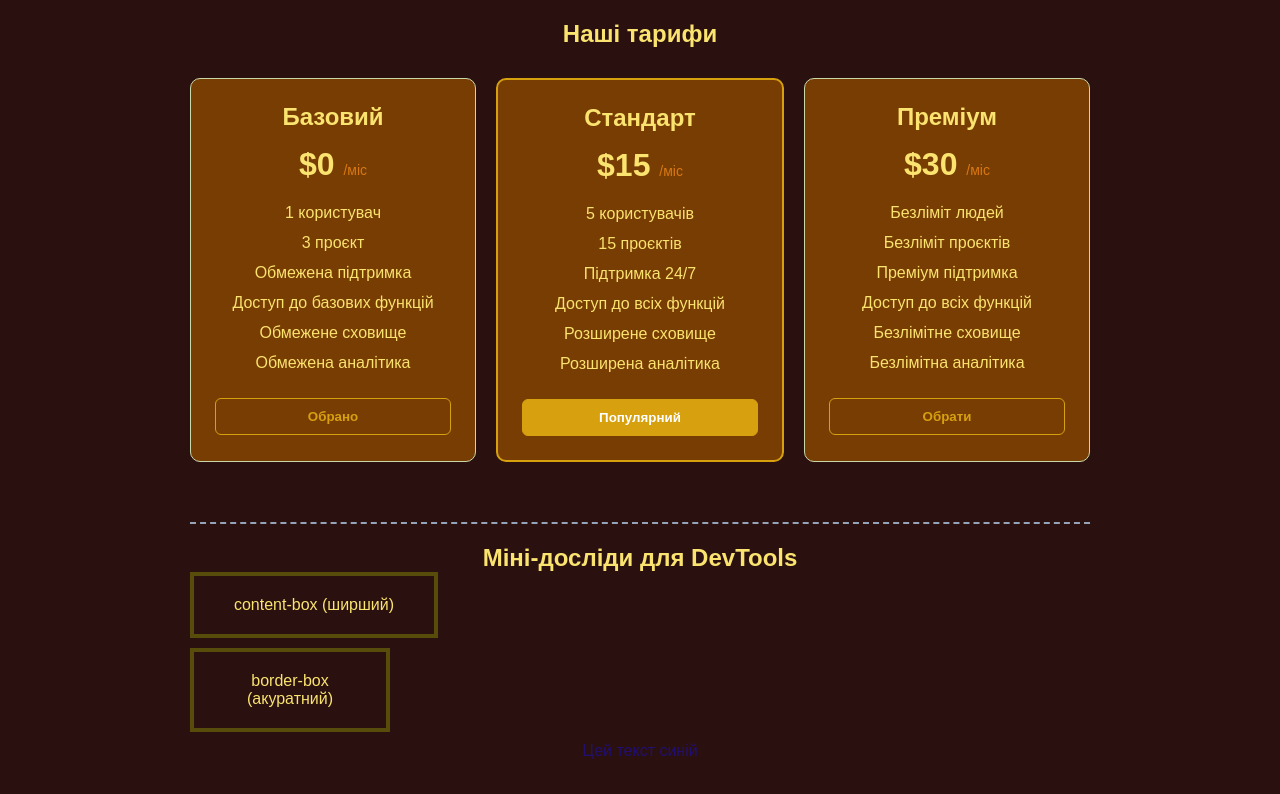
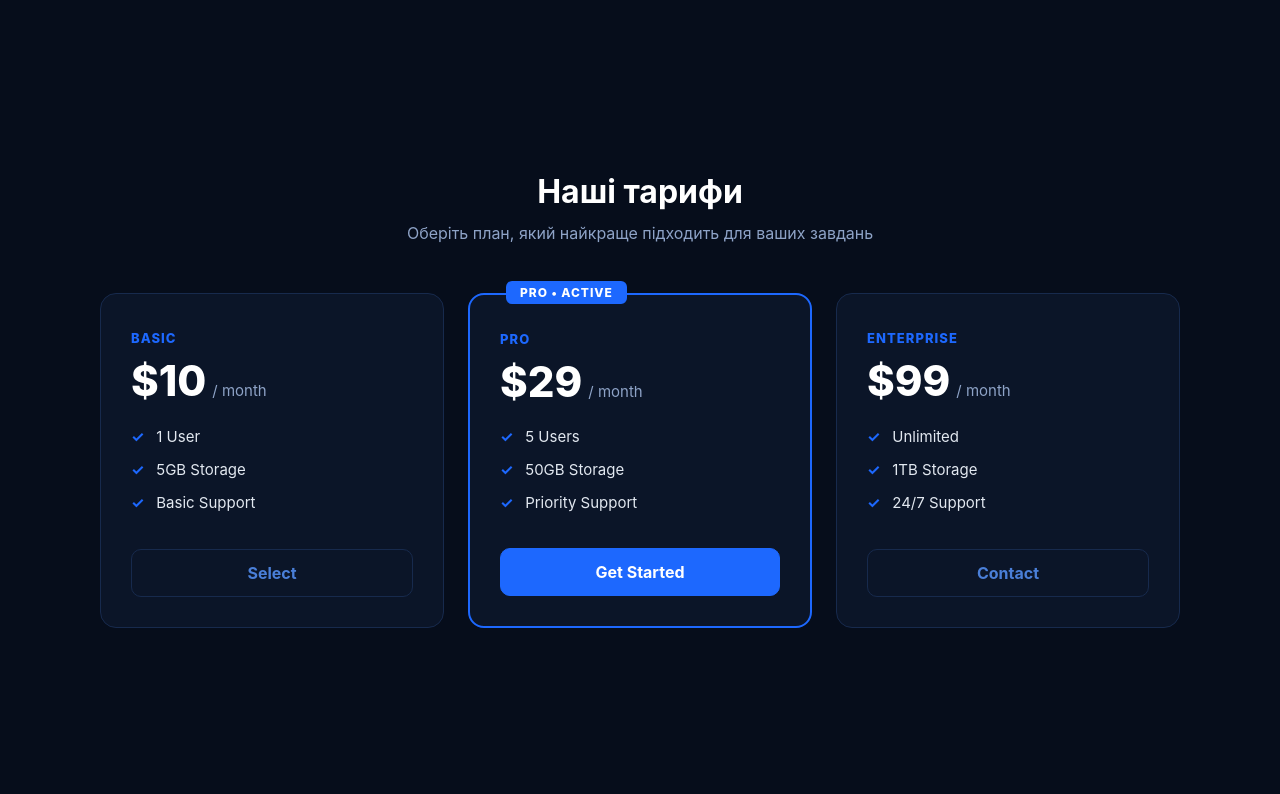
Before and after one commit to dianapinchuk-code/lab-2, a plain HTML site: page index.html in a window 1280 px wide. Drawn offline with Linux system fonts and the light colour scheme.

Commit message:
style: exact match with design

```diff
--- a/index.html
+++ b/index.html
@@ -3,65 +3,72 @@
 <head>
   <meta charset="UTF-8">
   <meta name="viewport" content="width=device-width, initial-scale=1.0">
-  <title>Тарифи</title>
+  <title>Наші тарифи</title>
   <link rel="stylesheet" href="style.css">
 </head>
 <body>
-  <section class="pricing">
-    <h1 class="title">Наші тарифи</h1>
 
-    <div class="cards">
-      <div class="card">
-        <h2>Базовий</h2>
-        <p class="price">$0 <span>/міс</span></p>
-        <ul>
-          <li>1 користувач</li>
-          <li>3 проєкт</li>
-          <li>Обмежена підтримка</li>
-          <li>Доступ до базових функцій</li>
-          <li>Обмежене сховище</li>
-          <li>Обмежена аналітика</li>
-        </ul>
-        <button class="btn">Обрано</button>
-      </div>
+  <section class="pricing-section">
+    <div class="pricing-container">
 
-      <div class="card card-popular">
-        <h2>Стандарт</h2>
-        <p class="price">$15 <span>/міс</span></p>
-        <ul>
-          <li>5 користувачів</li>
-          <li>15 проєктів</li>
-          <li>Підтримка 24/7</li>
-          <li>Доступ до всіх функцій</li>
-          <li>Розширене сховище</li>
-          <li>Розширена аналітика</li>
-        </ul>
-        <button class="btn btn-primary">Популярний</button>
-      </div>
+      <header class="section-header">
+        <h1 class="section-title">Наші тарифи</h1>
+        <p class="section-subtitle">Оберіть план, який найкраще підходить для ваших завдань</p>
+      </header>
 
-      <div class="card">
-        <h2>Преміум</h2>
-        <p class="price">$30 <span>/міс</span></p>
-        <ul>
-          <li>Безліміт людей</li>
-          <li>Безліміт проєктів</li>
-          <li>Преміум підтримка</li>
-          <li>Доступ до всіх функцій</li>
-          <li>Безлімітне сховище</li>
-          <li>Безлімітна аналітика</li>
-        </ul>
-        <button class="btn">Обрати</button>
+      <div class="pricing-grid">
+
+        <article class="card">
+          <div class="card-header">
+            <span class="plan-name">BASIC</span>
+            <div class="plan-price">
+              <span class="amount">$10</span>
+              <span class="period">/ month</span>
+            </div>
+          </div>
+          <ul class="features-list">
+            <li><span class="check">✓</span> 1 User</li>
+            <li><span class="check">✓</span> 5GB Storage</li>
+            <li><span class="check">✓</span> Basic Support</li>
+          </ul>
+          <button class="btn btn-outline">Select</button>
+        </article>
+
+        <article class="card card-active">
+          <div class="badge">PRO • ACTIVE</div>
+          <div class="card-header">
+            <span class="plan-name">PRO</span>
+            <div class="plan-price">
+              <span class="amount">$29</span>
+              <span class="period">/ month</span>
+            </div>
+          </div>
+          <ul class="features-list">
+            <li><span class="check">✓</span> 5 Users</li>
+            <li><span class="check">✓</span> 50GB Storage</li>
+            <li><span class="check">✓</span> Priority Support</li>
+          </ul>
+          <button class="btn btn-primary">Get Started</button>
+        </article>
+
+        <article class="card">
+          <div class="card-header">
+            <span class="plan-name">ENTERPRISE</span>
+            <div class="plan-price">
+              <span class="amount">$99</span>
+              <span class="period">/ month</span>
+            </div>
+          </div>
+          <ul class="features-list">
+            <li><span class="check">✓</span> Unlimited</li>
+            <li><span class="check">✓</span> 1TB Storage</li>
+            <li><span class="check">✓</span> 24/7 Support</li>
+          </ul>
+          <button class="btn btn-outline">Contact</button>
+        </article>
+
       </div>
     </div>
-     <section class="experiments">
-    <h2>Міні-досліди для DevTools</h2>
-
-    <!-- Box Model: порівняння двох блоків -->
-    <div class="box-content">content-box (ширший)</div>
-    <div class="box-border">border-box (акуратний)</div>
-
-    <p id="my-id" class="my-class">Цей текст синій</p>
   </section>
-
 </body>
 </html>
--- a/style.css
+++ b/style.css
@@ -1,97 +1,186 @@
 :root {
-  --primary-color: #D7A00F;
-  --bg-color: #2A1110;
-  --card-bg: #783D03;
-  --text-color: #FAE36F;
+  --bg-page: #060d1b;
+  --bg-card: #0b1528;
+  --color-primary: #1d68fe;
+  --color-border: #172a4d;
+  --color-text-white: #ffffff;
+  --color-text-muted: #8ea3c7;
+
+  --font-family: -apple-system, BlinkMacSystemFont, "Segoe UI", Roboto, sans-serif;
+  --radius-card: 16px;
+  --radius-btn: 10px;
 }
-* {
+
+*, *::before, *::after {
   box-sizing: border-box;
   margin: 0;
   padding: 0;
 }
+
 body {
-  font-family: sans-serif;
-  background-color: var(--bg-color);
-  color: var(--text-color);
-  padding: 20px;
-}
-.pricing {
-  max-width: 900px;
-  margin: 0 auto;
-  text-align: center;
-}
-.title {
-  margin-bottom: 30px;
-}
-.cards {
+  background-color: var(--bg-page);
+  color: var(--color-text-white);
+  font-family: var(--font-family);
+  min-height: 100vh;
   display: flex;
   flex-direction: column;
-  gap: 20px;
+  justify-content: center;
+  padding: 40px 20px;
 }
-@media (min-width: 768px) {
-  .cards {
-    flex-direction: row;
+
+.pricing-section {
+  max-width: 1080px;
+  margin: 0 auto;
+  width: 100%;
+}
+
+.section-header {
+  text-align: center;
+  margin-bottom: 50px;
+}
+
+.section-title {
+  font-size: 32px;
+  font-weight: 700;
+  margin-bottom: 12px;
+  color: #ffffff;
+}
+
+.section-subtitle {
+  color: var(--color-text-muted);
+  font-size: 16px;
+}
+
+.pricing-grid {
+  display: grid;
+  grid-template-columns: 1fr;
+  gap: 24px;
+  align-items: stretch;
+}
+
+@media (min-width: 820px) {
+  .pricing-grid {
+    grid-template-columns: repeat(3, 1fr);
   }
 }
+
 .card {
-  flex: 1;
-  background: var(--card-bg);
-  padding: 24px;
-  border-radius: 10px;
-  border: 1px solid #c9d8ab;
-}
-.card-popular {
-  border: 2px solid var(--primary-color);
-}
-.price {
-  font-size: 32px;
-  font-weight: bold;
-  margin: 15px 0;
-}
-.price span {
-  font-size: 14px;
-  font-weight: normal;
-  color: #D97812;
-}
-ul {
-  list-style: none;
-  margin-bottom: 20px;
+  position: relative;
+  background-color: var(--bg-card);
+  border: 1px solid var(--color-border);
+  border-radius: var(--radius-card);
+  padding: 36px 30px 30px;
+  display: flex;
+  flex-direction: column;
+  justify-content: space-between;
 }
 
-li {
-  padding: 6px 0;
+.card-active {
+  border: 2px solid var(--color-primary);
 }
+
+.badge {
+  position: absolute;
+  top: -14px;
+  left: 36px;
+  background-color: var(--color-primary);
+  color: #ffffff;
+  font-size: 12px;
+  font-weight: 800;
+  letter-spacing: 0.08em;
+  padding: 4px 14px;
+  border-radius: 6px;
+}
+
+.card-header {
+  margin-bottom: 24px;
+}
+
+.plan-name {
+  display: block;
+  font-size: 13px;
+  font-weight: 800;
+  letter-spacing: 0.08em;
+  color: var(--color-primary);
+  margin-bottom: 14px;
+}
+
+.plan-price {
+  display: flex;
+  align-items: baseline;
+  gap: 6px;
+}
+
+.amount {
+  font-size: 42px;
+  font-weight: 800;
+  line-height: 1;
+  color: #ffffff;
+}
+
+.period {
+  color: var(--color-text-muted);
+  font-size: 15px;
+}
+
+.features-list {
+  list-style: none;
+  margin-bottom: 36px;
+  display: flex;
+  flex-direction: column;
+  gap: 14px;
+}
+
+.features-list li {
+  display: flex;
+  align-items: center;
+  font-size: 15px;
+  color: #e2e8f0;
+}
+
+.check {
+  color: var(--color-primary);
+  margin-right: 12px;
+  font-size: 15px;
+  font-weight: 700;
+}
+
 .btn {
   font-family: inherit;
   width: 100%;
-  padding: 10px;
-  border-radius: 6px;
-  border: 1px solid var(--primary-color);
-  background: transparent;
-  color: var(--primary-color);
+  padding: 13px;
+  border-radius: var(--radius-btn);
+  font-size: 16px;
+  font-weight: 700;
   cursor: pointer;
-  font-weight: bold;
+  transition: all 0.2s ease;
 }
+
 .btn-primary {
-  background: var(--primary-color);
+  background-color: var(--color-primary);
+  border: 1px solid var(--color-primary);
   color: #ffffff;
 }
-.experiments {
-  max-width: 900px;
-  margin: 60px auto 0;
-  padding-top: 20px;
-  border-top: 2px dashed #94a3b8;
+
+.btn-primary:hover {
+  background-color: #1255de;
 }
 
-.box-content, .box-border {
-  width: 200px;
-  padding: 20px;
-  border: 4px solid rgb(88, 76, 11);
-  margin-bottom: 10px;
+.btn-outline {
+  background-color: transparent;
+  border: 1px solid var(--color-border);
+  color: #4a7fd8;
 }
-.box-content { box-sizing: content-box; }
-.box-border  { box-sizing: border-box; }
 
-/* Специфічність: ID перебиває клас */
-.my-class { color: rgb(85, 86, 11); }
-#my-id    { color: rgb(33, 15, 113); }
+.btn-outline:hover {
+  background-color: rgba(255, 255, 255, 0.04);
+  border-color: #27457a;
+}
+
+.research-zone {
+  display: none;
+}
+.demo-box-content { width: 100px; padding: 10px; box-sizing: content-box; }
+.demo-box-border  { width: 100px; padding: 10px; box-sizing: border-box; }
+.spec-class { color: red; }
+#spec-id    { color: blue; }
```
Also changed, not shown: research.html (deleted, +0 -111 lines).
